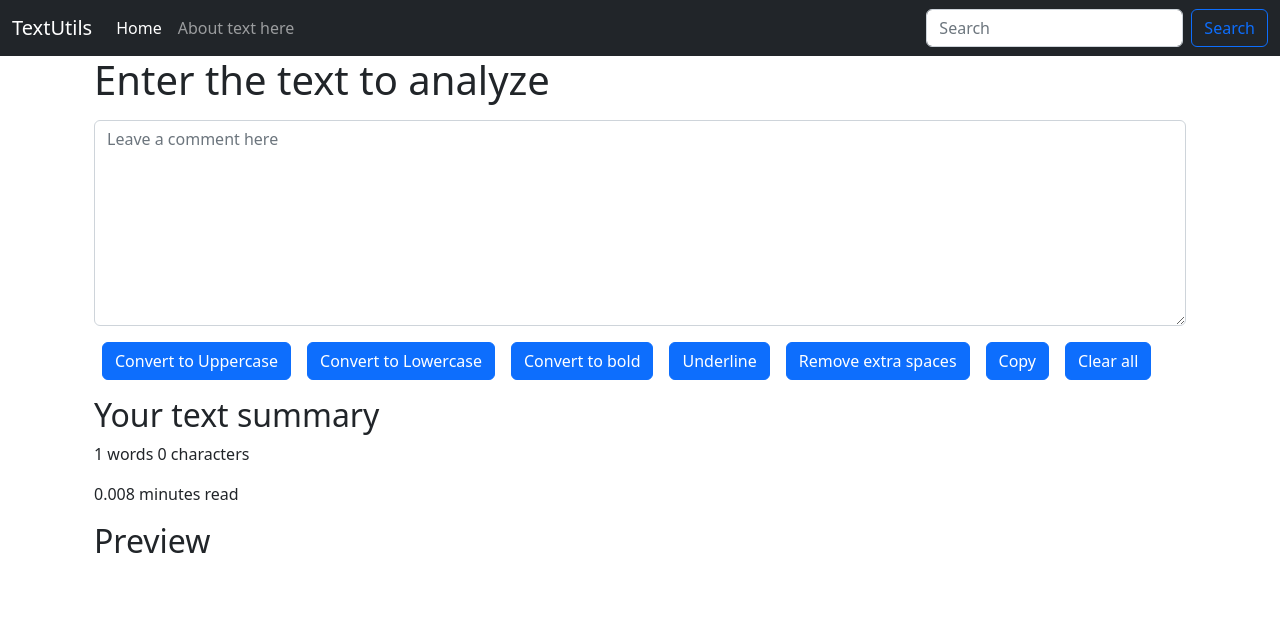
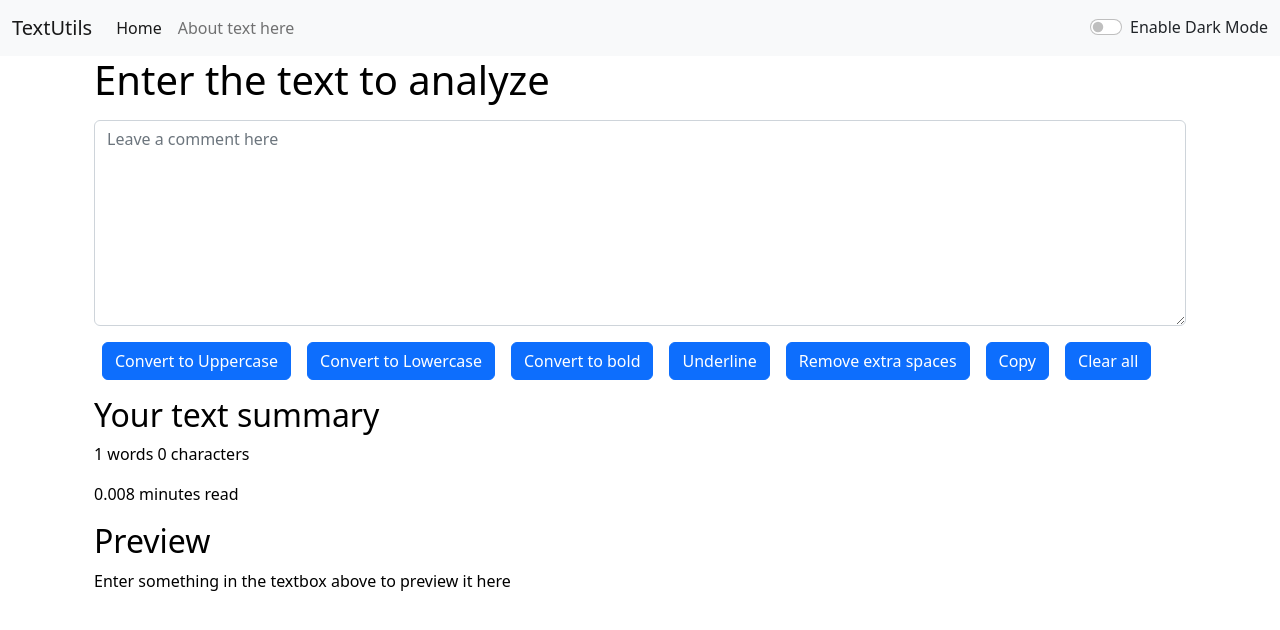
Before and after one commit to Shreyash-Mulate/TextUtils, a React (Create React App) app: page / in a window 1280 px wide. Shown: the top 630 px of the page. Built offline with nearby package versions, Linux system fonts and the light colour scheme.

Commit message:
Enhanced dark mode feature

```diff
--- a/src/App.js
+++ b/src/App.js
@@ -2,15 +2,27 @@
 // import About from './Components/About';
 import Navbar from './Components/Navbar';
 import TextForm from './Components/TextForm';
+import React, {useState} from 'react';
 
 function App() {
+  const [mode, setMode] = useState('light');  // whether dark mode is enabled or not
+  const toggleMode = () => {
+    if(mode === 'light'){
+      setMode('dark');
+      document.body.style.backgroundColor = '#042743';
+    }
+    else{
+      setMode("light");
+      document.body.style.backgroundColor = 'white';
+    }
+  }
   return (
     <>
       {/* <Navbar title="TextUtils" aboutText="About TextUtils"/> */}
       {/* <Navbar/> */}
-      <Navbar title="TextUtils"/>
+      <Navbar title="TextUtils" mode={mode} toggleMode={toggleMode}/>
       <div className="container">
-        <TextForm heading="Enter the text to analyze"/>
+        <TextForm heading="Enter the text to analyze" mode={mode}/>
         {/* <About/> */}
       </div>
     </>
--- a/src/Components/Navbar.js
+++ b/src/Components/Navbar.js
@@ -3,7 +3,7 @@
 
 export default function Navbar(props) {
   return (
-    <nav className="navbar navbar-expand-lg bg-dark navbar-dark">
+    <nav className={`navbar navbar-expand-lg bg-${props.mode} navbar-${props.mode}`}>
       <div className="container-fluid">
         <a className="navbar-brand" href="/">{props.title}</a>
         <button className="navbar-toggler" type="button" data-bs-toggle="collapse" data-bs-target="#navbarSupportedContent" aria-controls="navbarSupportedContent" aria-expanded="false" aria-label="Toggle navigation">
@@ -18,10 +18,14 @@
               <a className="nav-link" href="/">{props.aboutText}</a>
             </li>
           </ul>
-        <form className="d-flex" role="search">
-          <input className="form-control me-2" type="search" placeholder="Search" aria-label="Search"/>
+          {/* <form className="d-flex" role="search">
+            <input className="form-control me-2" type="search" placeholder="Search" aria-label="Search" />
             <button className="btn btn-outline-primary" type="submit">Search</button>
-        </form>
+          </form> */}
+          <div className={`form-check form-switch text-${props.mode === 'light'? 'dark' : 'light'}`}>
+            <input className="form-check-input" onClick={props.toggleMode} type="checkbox" role="switch" id="flexSwitchCheckDefault"/>
+            <label className="form-check-label" htmlFor="flexSwitchCheckDefault">{props.mode === 'light'? 'Enable' : 'Disable'} Dark Mode</label>
+          </div>
         </div>
       </div>
     </nav>
@@ -29,11 +33,11 @@
 }
 
 Navbar.propTypes = {
-    title : PropTypes.string.isRequired,
-    aboutText : PropTypes.string
+  title: PropTypes.string.isRequired,
+  aboutText: PropTypes.string
 }
 
 Navbar.defaultProps = {
-    title : 'Set title here',
-    aboutText : 'About text here'
+  title: 'Set title here',
+  aboutText: 'About text here'
 }
--- a/src/Components/TextForm.js
+++ b/src/Components/TextForm.js
@@ -47,10 +47,10 @@
     // setText("New Text");  // correct way to change the text
     return (
         <>
-        <div className="container">
+        <div className="container" style={{color : props.mode === 'dark'? 'white' : 'black'}}>
             <h1>{props.heading}</h1>
             <div className='my-3'>
-                <textarea className="form-control" value={text} onChange={handleOnChange} placeholder="Leave a comment here" id="myBox" rows="8" ></textarea>
+                <textarea className="form-control" value={text} onChange={handleOnChange} style={{backgroundColor : props.mode === 'dark'? 'grey' : 'white', color : props.mode === 'dark'? 'white' : 'black'}} placeholder="Leave a comment here" id="myBox" rows="8" ></textarea>
             </div>
             <button className="btn btn-primary mx-2" onClick={handleUpClick} >Convert to Uppercase</button>
             <button className="btn btn-primary mx-2" onClick={handleLowClick} >Convert to Lowercase</button>
@@ -60,12 +60,12 @@
             <button className="btn btn-primary mx-2" onClick={handleCopyClick} >Copy</button>
             <button className="btn btn-primary mx-2" onClick={handleClearClick} >Clear all</button>
         </div>
-        <div className="container my-3">
+        <div className="container my-3" style={{color : props.mode === 'dark'? 'white' : 'black'}}>
             <h2>Your text summary</h2>
             <p>{text.split(" ").length} words {text.length} characters</p>
             <p>{0.008 * text.split(" ").length} minutes read</p>
             <h2>Preview</h2>
-            <p className="preview">{text}</p>
+            <p className="preview">{text.length > 0 ? text : "Enter something in the textbox above to preview it here"}</p>
         </div>
         </>
     )
```
Lines whose indentation alone changed are shown as unchanged.
